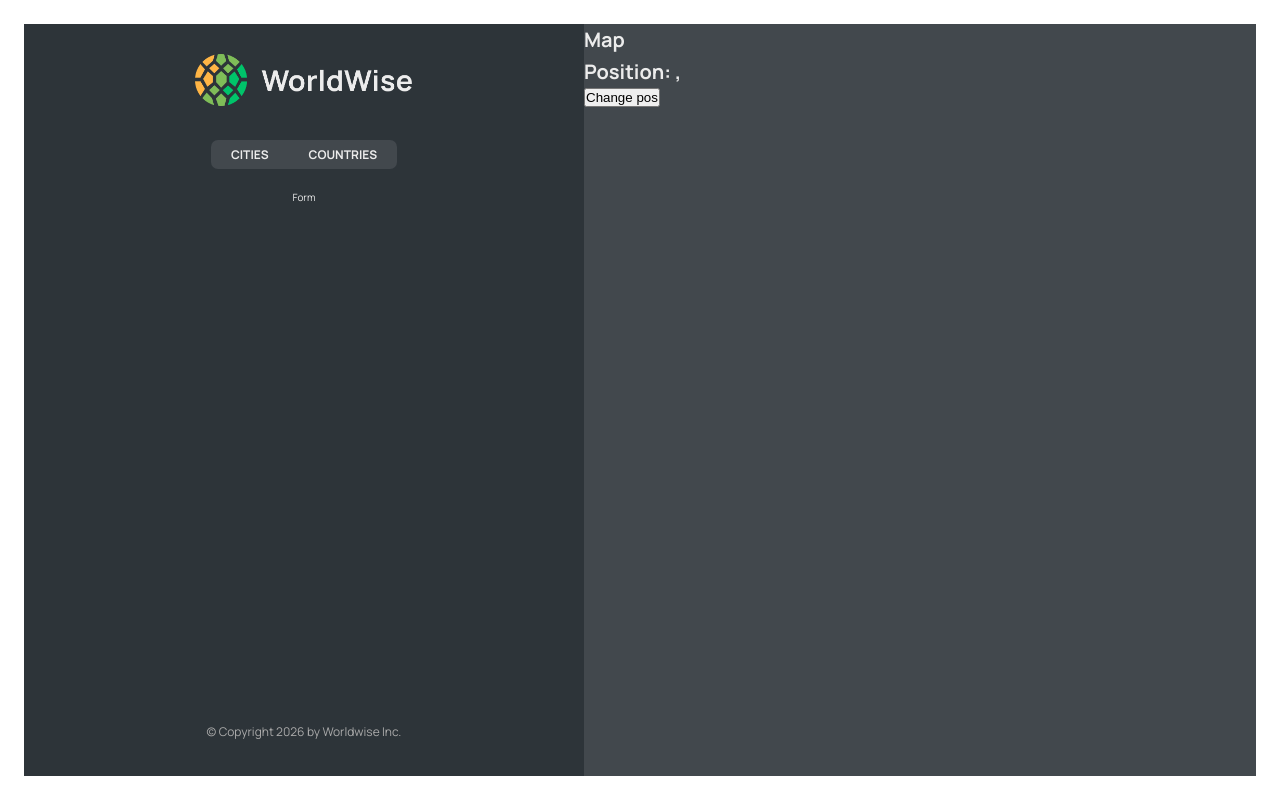
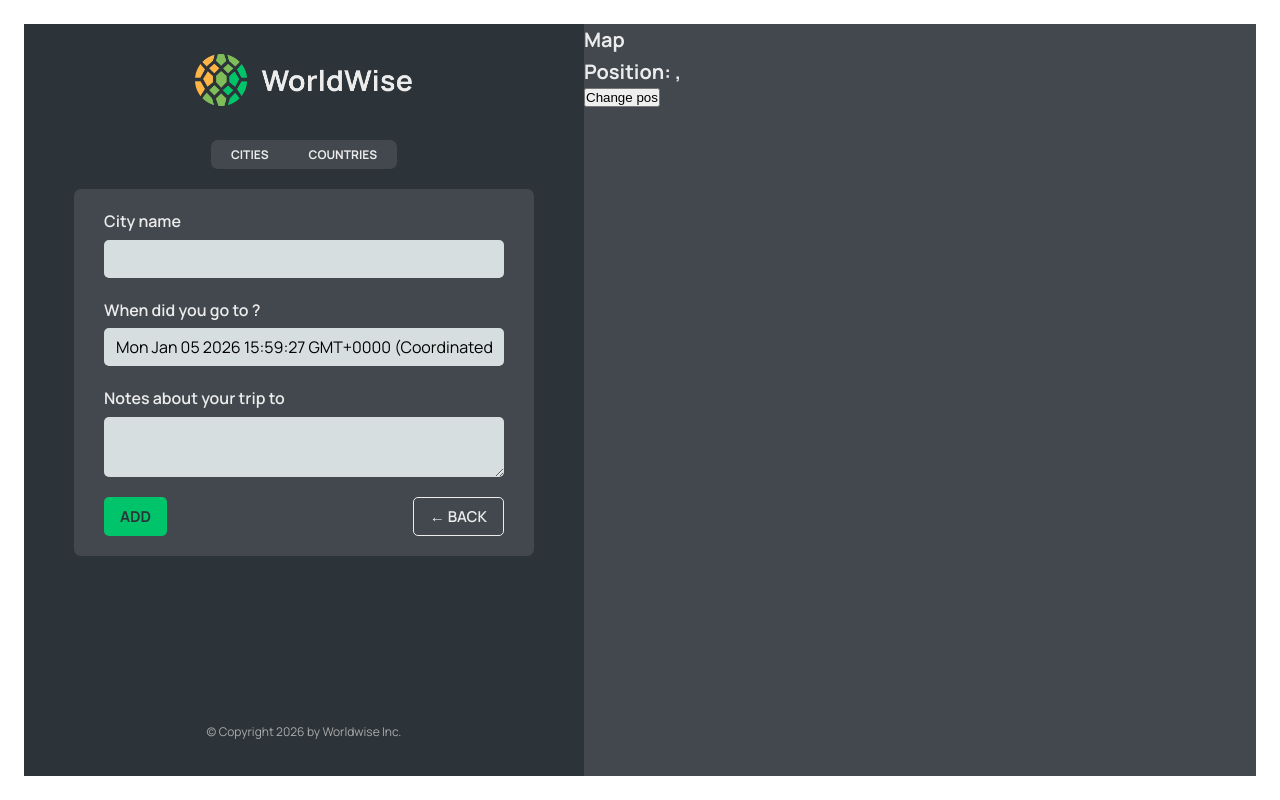
Before and after one commit to bayashiko-r/worldwise, a React (Vite) app: page /app/form in a window 1280 px wide. Built offline with nearby package versions, Linux system fonts and the light colour scheme; data requests are answered from the project's data file.

Commit message:
feat: programmatic navigation with useNavigate

```diff
--- a/src/App.jsx
+++ b/src/App.jsx
@@ -11,6 +11,7 @@
 import City from "./components/City";
 import PageNotFound from "./pages/PageNotFound";
 import CountryList from "./components/CountryList";
+import Form from "./components/Form";
 
 const BASE_URL = 'http://localhost:9000';
 
@@ -47,7 +48,7 @@
           <Route path="cities" element={<CityList cities={cities} isLoading={isLoading} />} />
           <Route path="cities/:id" element={<City />} />
           <Route path="countries" element={<CountryList cities={cities} isLoading={isLoading} />} />
-          <Route path="form" element={<p>Form</p>} />
+          <Route path="form" element={<Form />} />
         </Route>
         <Route path="*" element={<PageNotFound />} />
       </Routes>
--- /dev/null
+++ b/src/components/Button.jsx
@@ -0,0 +1,12 @@
+import styles from "./Button.module.css";
+
+function Button({ children, onClick, type }) {
+
+    return (
+        <button onClick={onClick} className={`${styles.btn} ${styles[type]}`}>
+            {children}
+        </button>
+    )
+}
+
+export default Button;
--- a/src/components/Form.jsx
+++ b/src/components/Form.jsx
@@ -1,8 +1,10 @@
 // "https://api.bigdatacloud.net/data/reverse-geocode-client?latitude=0&longitude=0"
 
 import { useState } from "react";
+import { useNavigate } from "react-router-dom";
 
 import styles from "./Form.module.css";
+import Button from "./Button";
 
 export function convertToEmoji(countryCode) {
   const codePoints = countryCode
@@ -13,6 +15,8 @@
 }
 
 function Form() {
+  const navigate = useNavigate();
+
   const [cityName, setCityName] = useState("");
   const [country, setCountry] = useState("");
   const [date, setDate] = useState(new Date());
@@ -49,10 +53,15 @@
       </div>
 
       <div className={styles.buttons}>
-        <button>Add</button>
-        <button>&larr; Back</button>
+        <Button type="primary">Add</Button>
+        <Button
+          type="back"
+          onClick={(e) => {
+            e.preventDefault();
+            navigate(-1);
+          }}>&larr; Back</Button>
       </div>
-    </form>
+    </form >
   );
 }
 
--- a/src/components/Map.jsx
+++ b/src/components/Map.jsx
@@ -1,14 +1,15 @@
 import styles from "./Map.module.css";
-import { useSearchParams } from "react-router-dom";
+import { useSearchParams, useNavigate } from "react-router-dom";
 
 function Map() {
+    const navigate = useNavigate();
+
     const [searchParams, setSearchParams] = useSearchParams();
     const lat = searchParams.get('lat');
     const lng = searchParams.get('lng');
 
-
     return (
-        <div className={styles.mapContainer}>
+        <div className={styles.mapContainer} onClick={() => { navigate("form") }}>
             <h1>
                 Map
             </h1>
```
